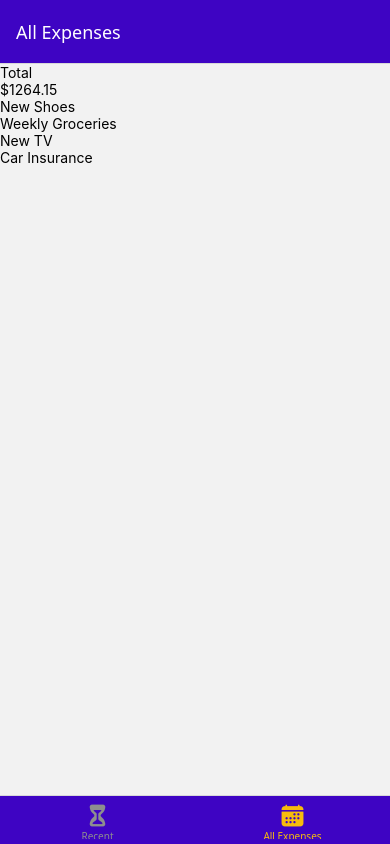
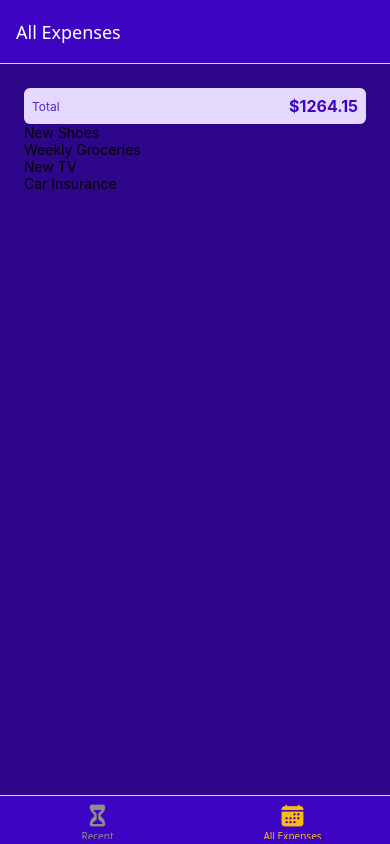
Before and after one commit to moshnogorskaia/expenses-tracker, a React Native app: screen /AllExpenses in a window 390 px wide. Built offline with nearby package versions, Linux system fonts and the light colour scheme.

Commit message:
Style the summary

```diff
--- a/components/ExpensesOutput/ExpensesList.js
+++ b/components/ExpensesOutput/ExpensesList.js
@@ -1,4 +1,4 @@
-import { View, Text, FlatList } from "react-native";
+import { Text, FlatList, StyleSheet } from "react-native";
 
 function renderExpenseItem(itemData) {
 	return <Text>{itemData.item.description}</Text>;
@@ -15,3 +15,5 @@
 }
 
 export default ExpensesList;
+
+const styles = StyleSheet.create({});
--- a/components/ExpensesOutput/ExpensesOutput.js
+++ b/components/ExpensesOutput/ExpensesOutput.js
@@ -1,6 +1,7 @@
-import { View } from "react-native";
+import { View, StyleSheet } from "react-native";
 import ExpensesSummary from "./ExpensesSummary";
 import ExpensesList from "./ExpensesList";
+import { GlobalStyles } from "../../constants/styles";
 
 const DUMMY_EXPENSES = [
 	{
@@ -31,7 +32,7 @@
 
 function ExpensesOutput({ expensesPeriod }) {
 	return (
-		<View>
+		<View style={styles.container}>
 			<ExpensesSummary expenses={DUMMY_EXPENSES} periodName={expensesPeriod} />
 			<ExpensesList expenses={DUMMY_EXPENSES} />
 		</View>
@@ -39,3 +40,11 @@
 }
 
 export default ExpensesOutput;
+
+const styles = StyleSheet.create({
+	container: {
+		flex: 1,
+		padding: 24,
+		backgroundColor: GlobalStyles.colors.primary700,
+	},
+});
--- a/components/ExpensesOutput/ExpensesSummary.js
+++ b/components/ExpensesOutput/ExpensesSummary.js
@@ -1,4 +1,5 @@
-import { View, Text } from "react-native";
+import { View, Text, StyleSheet } from "react-native";
+import { GlobalStyles } from "../../constants/styles";
 
 function ExpensesSummary({ expenses, periodName }) {
 	const expensesSum = expenses.reduce(
@@ -7,11 +8,31 @@
 	);
 
 	return (
-		<View>
-			<Text>{periodName}</Text>
-			<Text>${expensesSum.toFixed(2)}</Text>
+		<View style={styles.container}>
+			<Text style={styles.period}>{periodName}</Text>
+			<Text style={styles.sum}>${expensesSum.toFixed(2)}</Text>
 		</View>
 	);
 }
 
 export default ExpensesSummary;
+
+const styles = StyleSheet.create({
+	container: {
+		padding: 8,
+		backgroundColor: GlobalStyles.colors.primary50,
+		borderRadius: 6,
+		flexDirection: "row",
+		justifyContent: "space-between",
+		alignItems: "center",
+	},
+	period: {
+		fontSize: 12,
+		color: GlobalStyles.colors.primary400,
+	},
+	sum: {
+		fontSize: 16,
+		fontWeight: "bold",
+		color: GlobalStyles.colors.primary500,
+	},
+});
```
